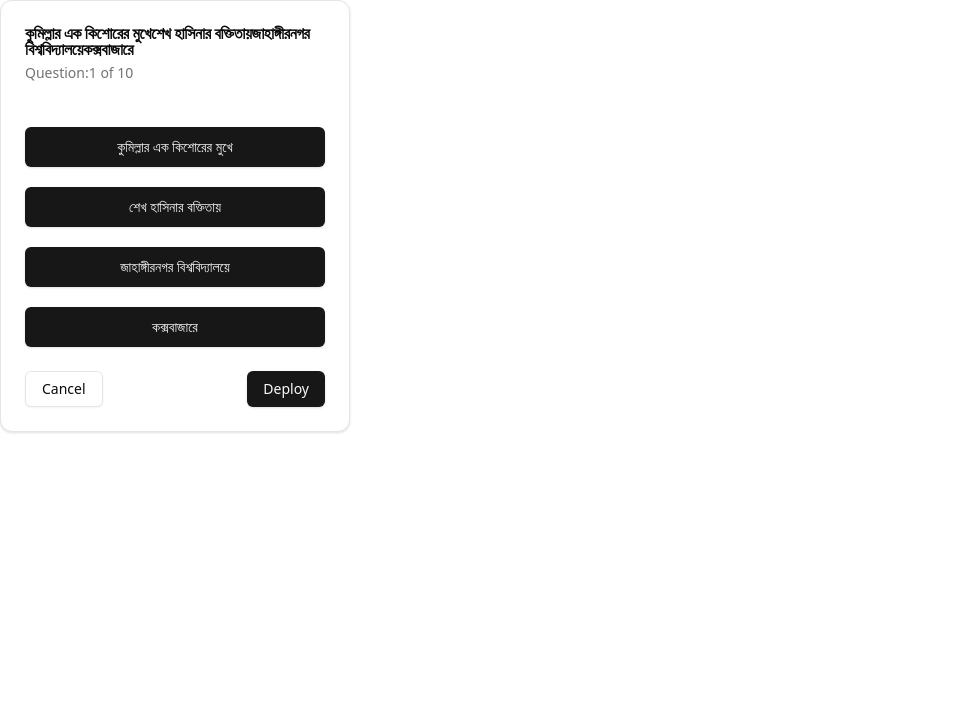
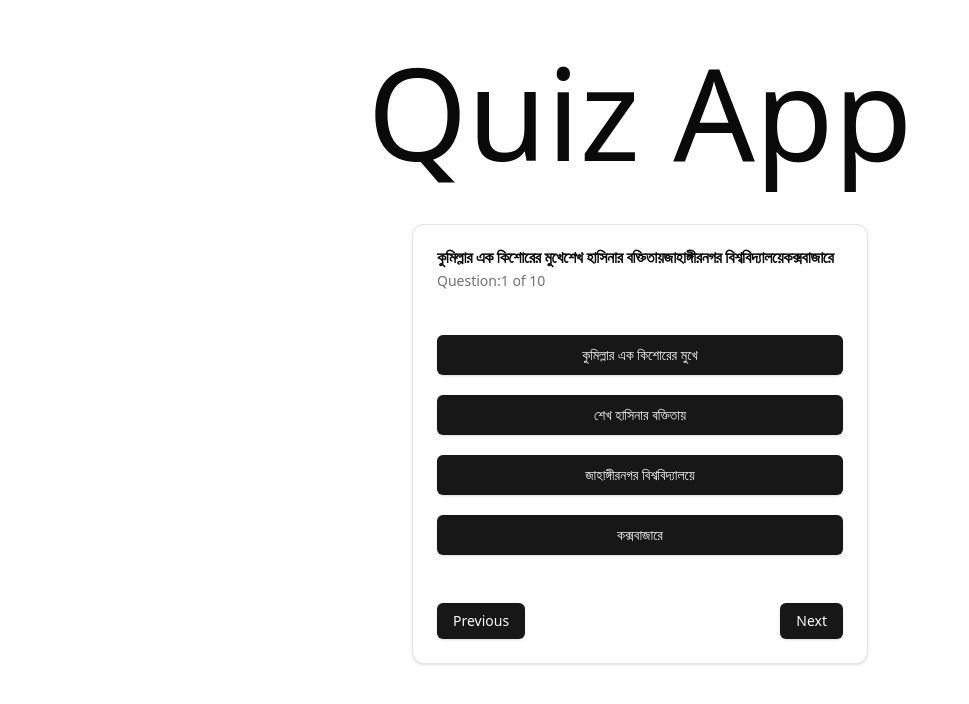
Before and after one commit to mdrakibmia99/quiz-app, a React (Vite) app: page / in a window 1280 px wide. Shown: the top 704 px of the page, without its empty margins (0-969 px from the left). Built offline with nearby package versions, Linux system fonts and the light colour scheme.

Commit message:
add new action in quizSlice for previous question set

```diff
--- a/src/App.tsx
+++ b/src/App.tsx
@@ -1,9 +1,14 @@
 import { Question } from "./Home/Question";
+import QuizSummery from "./Home/QuizSummery";
+import { useAppSelector } from "./redux/hooks";
 
 export default function Home() {
+  const {quizComplete}=useAppSelector(state=>state.quiz)
   return (
-    <>
-      <Question />
-    </>
+    <div>
+        <h1 className="text-center text-9xl my-12">Quiz App</h1>
+        {quizComplete? <QuizSummery/>:<Question />}
+
+    </div>
   );
 }
--- a/src/Home/Question.tsx
+++ b/src/Home/Question.tsx
@@ -3,23 +3,25 @@
   Card,
   CardContent,
   CardDescription,
-  CardFooter,
   CardHeader,
   CardTitle,
 } from "@/components/ui/card";
 import { setAnswer } from "@/redux/features/quiz/quizSlice";
 import { useAppDispatch, useAppSelector } from "@/redux/hooks";
+import QuizControl from "./QuizControl";
 
 export function Question() {
-  const dispatch=useAppDispatch()
-  const { currentQuestionIndex, question, quizComplete, userAnswer } =
-    useAppSelector((state) => state.quiz);
+  const dispatch = useAppDispatch();
+  const { currentQuestionIndex, question } = useAppSelector(
+    (state) => state.quiz
+  );
   const currentQuestion = question[currentQuestionIndex];
-    const handleQuestionAnswerChange=(answer:string)=>{
-      dispatch(setAnswer({questionIndex:currentQuestionIndex,answer}))
-    }
+  const handleQuestionAnswerChange = (answer: string) => {
+    dispatch(setAnswer({ questionIndex: currentQuestionIndex, answer }));
+  };
   return (
-    <Card className="w-[350px]">
+    <div className="flex justify-center">
+      <Card className="w-[456px]">
         <CardHeader>
           <CardTitle>{currentQuestion.options}</CardTitle>
           <CardDescription>
@@ -28,15 +30,20 @@
         </CardHeader>
         <CardContent>
           {currentQuestion.options.map((option, index) => (
-          <Button onClick={()=>handleQuestionAnswerChange(option)} key={index} size={"lg"} className="w-full mt-5">
+            <Button
+              onClick={() => handleQuestionAnswerChange(option)}
+              key={index}
+              size={"lg"}
+              className="w-full mt-5"
+            >
               {option}
             </Button>
           ))}
         </CardContent>
-      <CardFooter className="flex justify-between">
-        <Button variant="outline">Cancel</Button>
-        <Button>Deploy</Button>
-      </CardFooter>
+        {/* <CardFooter className="w-full"> */}
+           <QuizControl/>
+        {/* </CardFooter> */}
       </Card>
+    </div>
   );
 }
--- a/src/Home/QuizControl.tsx
+++ b/src/Home/QuizControl.tsx
@@ -1,10 +1,18 @@
+import { Button } from "@/components/ui/button";
+import { nextQuestion } from "@/redux/features/quiz/quizSlice";
+import { useAppDispatch } from "@/redux/hooks";
 
 const QuizControl = () => {
-    return (
-        <div>
-            quiz control
-        </div>
-    );
+  const dispatch = useAppDispatch();
+  const handleNextQuestion = () => {
+    dispatch(nextQuestion());
+  };
+  return (
+    <div className="flex justify-between p-6">
+      <Button> Previous</Button>
+      <Button onClick={handleNextQuestion}> Next</Button>
+    </div>
+  );
 };
 
 export default QuizControl;
--- a/src/redux/features/quiz/quizSlice.ts
+++ b/src/redux/features/quiz/quizSlice.ts
@@ -18,15 +18,19 @@
   name: "quiz",
   initialState,
   reducers: {
-    setAnswer:(state,action)=>{
-     const {questionIndex,answer}=action.payload;
-     state.userAnswer[questionIndex]=answer
+    setAnswer: (state, action) => {
+      const { questionIndex, answer } = action.payload;
+      state.userAnswer[questionIndex] = answer;
     },
-    nextQuestion:(state)=>{
-     state.currentQuestionIndex += 1
-    }
+    nextQuestion: (state) => {
+      if (state.currentQuestionIndex < state.question.length - 1)
+        state.currentQuestionIndex += 1;
+    },
+    previousQuestion: (state) => {
+      if (state.currentQuestionIndex > 0) state.currentQuestionIndex -= 1;
+    },
   },
 });
-export const{setAnswer,nextQuestion}=quizSlice.actions
+export const { setAnswer, nextQuestion,previousQuestion } = quizSlice.actions;
 
 export default quizSlice.reducer;
```
Lines whose indentation alone changed are shown as unchanged.
